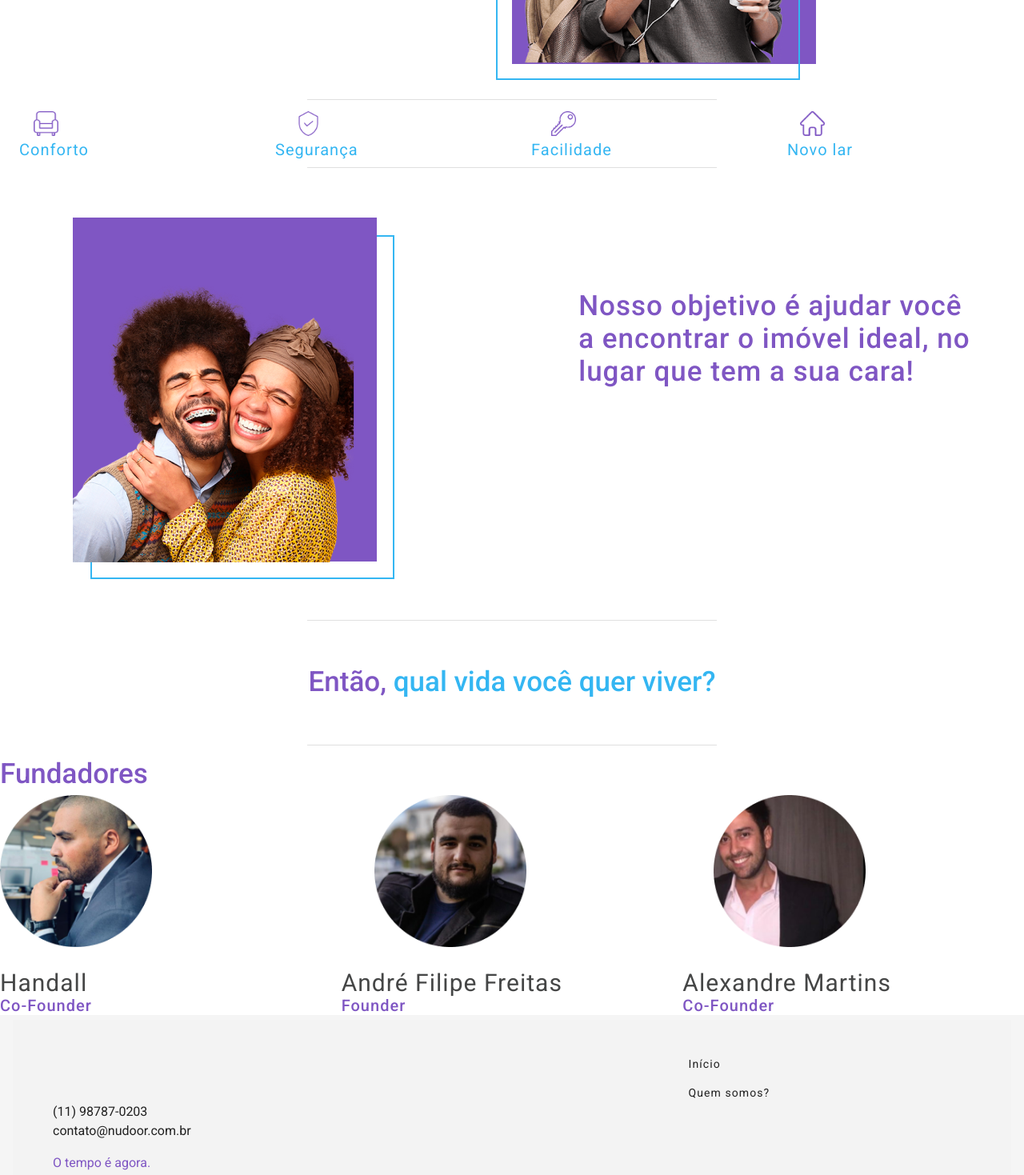
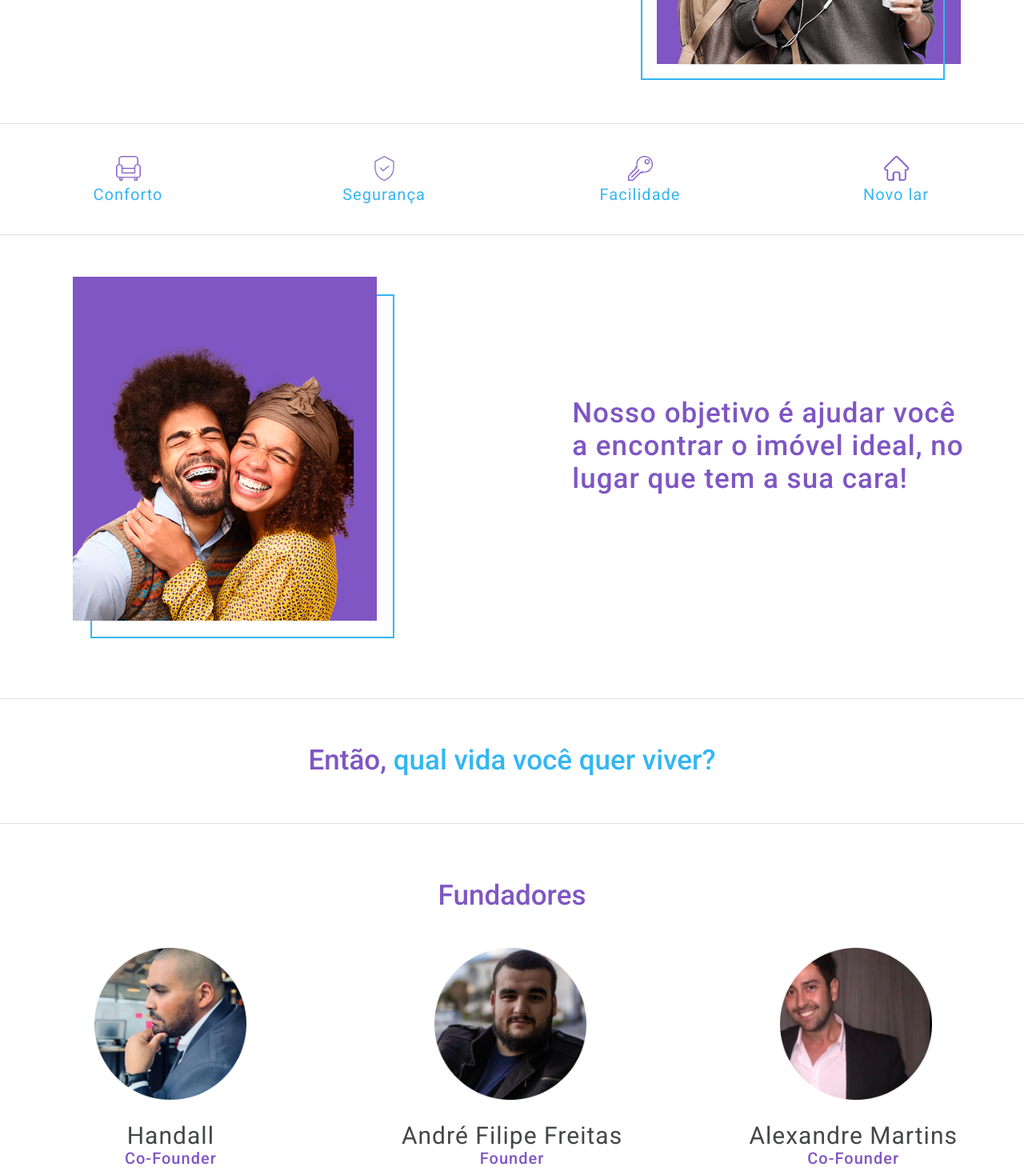
Before and after one commit to Fator3/moov-front, a Vue app: page /about in a window 1280 px wide. Shown: the part 1300-2769 px from the top of the page at 80% size. Built offline with nearby package versions, Linux system fonts and the light colour scheme; what vue-scroll-loader would draw is missing.

Commit message:
[NUD026] alignment changes and fixes

```diff
--- a/package.json
+++ b/package.json
@@ -8,6 +8,7 @@
     "lint": "vue-cli-service lint"
   },
   "dependencies": {
+    "@mdi/js": "^4.5.95",
     "axios": "^0.19.0",
     "bootstrap": "^4.4.1",
     "core-js": "^2.6.5",
@@ -21,12 +22,11 @@
     "vue": "^2.6.10",
     "vue-router": "^3.0.3",
     "vue-scroll-loader": "^2.2.0",
+    "vue-the-mask": "^0.11.1",
     "vuejs-datepicker": "^1.6.2",
     "vuelidate": "^0.7.4",
     "vuetify": "^2.1.0",
-    "vuex": "^3.0.1",
-    "@mdi/js": "^4.5.95",
-    "vue-the-mask": "^0.11.1"
+    "vuex": "^3.0.1"
   },
   "devDependencies": {
     "@vue/cli-plugin-babel": "^3.11.0",
--- a/src/views/About.vue
+++ b/src/views/About.vue
@@ -9,58 +9,50 @@
     </v-sheet>
     <v-sheet class="display-2">
       <v-row no-gutters>
-        <v-col class="mb-6">
-          <span class="text-style-secondary">Somos uma plataforma<br />
+        <v-col class="d-flex flex-column mb-6 align-center">
+          <span class="text-style-secondary" style="padding-right:15%;">Somos uma plataforma<br />
             desenvolvida para você<br />
             encontrar o melhor lugar <br />
             para viver!
           </span>
         </v-col>
-        <v-col class="mb-6 d-flex justify-content-end" style="padding-bottom:20px;">
+        <v-col class="d-flex flex-column mb-6 align-center" style="padding-bottom:50px;">
           <div class="img-container">
             <img src="../assets/images/about-girl.png" class="img-align-left">
-            <div class="rect-after" ></div>
+            <div class="rect-after"></div>
           </div>
         </v-col>
       </v-row>
       <v-divider></v-divider>
-      <v-row no-gutters >
-        <v-col class="md-2 pa-1 d-flex justify-content-center">
-          <div>
-            <img class="img-size" src="../assets/images/icon-confort.png">
-            <span class="text-icon">Conforto</span>
-          </div>
+      <v-row no-gutters class="d-flex flex-row align-center">
+        <v-col class="d-flex flex-column justify-center mb-3">
+          <img class="img-size" src="../assets/images/icon-confort.png" />
+          <span class="text-icon">Conforto</span>
         </v-col>
-        <v-col class="md-2 pa-1 d-flex justify-content-center">
-          <div>
-            <img class="img-size" src="../assets/images/icon-safety.png">
-            <span class="text-icon">Segurança</span>
-          </div>
+        <v-col class="d-flex flex-column justify-center mb-3">
+          <img class="img-size" src="../assets/images/icon-safety.png" />
+          <span class="text-icon">Segurança</span>
         </v-col>
-        <v-col class="md-2 pa-1 d-flex justify-content-center">
-          <div>
-            <img class="img-size" src="../assets/images/icon-key.png">
-            <span class="text-icon">Facilidade</span>
-          </div>
+        <v-col class="d-flex flex-column justify-center mb-3">
+          <img class="img-size" src="../assets/images/icon-key.png" />
+          <span class="text-icon">Facilidade</span>
         </v-col>
-        <v-col class="md-2 pa-1 d-flex justify-content-center">
-          <div>
-            <img src="../assets/images/icon-home.png" class="img-size" >
-            <span class="text-icon">Novo lar</span>
-          </div>
+        <v-col class="d-flex flex-column justify-center mb-3">
+          <img src="../assets/images/icon-home.png" class="img-size" />
+          <span class="text-icon">Novo lar</span>
         </v-col>
       </v-row>
       <v-divider></v-divider>
       <v-row no-gutters="">
-        <v-col class="md-6 pa-6">
+        <v-col class="d-flex flex-column mb-6 md-6 pa-6">
           <div class="rect-before">
             <div class="img-container-over ">
-              <img src="../assets/images/couple.png" class="img-align-top">
+              <img src="../assets/images/couple.png" />
             </div>
           </div>
         </v-col>
-        <v-col class="md-6 pa-6">
-          <span class="text-style-secondary">
+        <v-col class="d-flex flex-column mb-6 md-6 pa-6 align-center">
+          <span class="text-style-secondary" style="padding-top: 20%;">
             Nosso objetivo é ajudar você <br />
             a encontrar o imóvel ideal, no <br />
             lugar que tem a sua cara!
@@ -69,39 +61,41 @@
       </v-row>
     </v-sheet>
     <v-divider style="margin-top: 6%; margin-bottom:4%;"></v-divider>
-    <v-row no-gutters class="justify-content-center">
+    <v-row no-gutters class="d-flex flex-row align-center">
       <span class="text-style-tertiary">
         <span>Então,</span> qual vida você quer viver?
       </span>
     </v-row>
     <v-divider style="margin-top: 4%;"></v-divider>
-    <v-row no-gutters class="justify-content-center text-style-tertiary spacing-row">
-      <span class="justify-content-center">Fundadores</span>
+    <v-row no-gutters class="d-flex flex-row text-style-tertiary align-center">
+      <v-col class="d-flex flex-col justify-center" style="padding-top:5%; padding-bottom:3%;">
+        <span >Fundadores</span>
+      </v-col>
     </v-row>
-    <v-row no-gutters class="justify-content-center spacing-row">
-      <v-col class="d-flex justify-content-center">
+    <v-row no-gutters class="d-flex flex-row align-center spacing-row">
+      <v-col class="d-flex flex-col justify-center mb-4">
         <div>
             <img class="img-founders" src="../assets/images/handall.png">
-            <span class="text-name-founders d-flex justify-content-center">Handall</span>
-            <div class="d-flex justify-content-center">
+            <span class="d-flex justify-center text-name-founders">Handall</span>
+            <div class="d-flex justify-center">
               <span class="text-part-founders">Co-Founder</span>
             </div>
         </div>
       </v-col>
-      <v-col class="d-flex justify-content-center">
+      <v-col class="d-flex flex-col justify-center mb-4">
         <div>
-          <img class="img-founders img-spacing" src="../assets/images/andre.png">
-          <span class="text-name-founders">André Filipe Freitas</span>
-          <div class="d-flex justify-content-center">
+          <img class="img-founders img-founder-align" src="../assets/images/andre.png">
+          <span class=" d-flex justify-center text-name-founders">André Filipe Freitas</span>
+          <div class="d-flex justify-center">
             <span class="text-part-founders">Founder</span>
           </div>
         </div>
       </v-col>
-      <v-col class="d-flex justify-content-center">
+      <v-col class="d-flex flex-col justify-center mb-4">
         <div>
-          <img class="img-founders img-spacing" src="../assets/images/alexandre.png">
-          <span class="text-name-founders">Alexandre Martins</span>
-          <div class="d-flex justify-content-center">
+          <img class="img-founders img-founder-align" src="../assets/images/alexandre.png">
+          <span class="d-flex justify-center text-name-founders">Alexandre Martins</span>
+          <div class="d-flex justify-center">
             <span class="text-part-founders">Co-Founder</span>
           </div>
         </div>
@@ -114,7 +108,7 @@
 export default {}
 </script>
 
-<style>
+<style scoped>
 .wrapper {
   width: 100% !important;
   max-width: 100% !important;
@@ -155,12 +149,8 @@ export default {}
   font-weight: 500;
   font-size: 35px;
   line-height: 41px;
-  display: flex;
-  align-items: center;
-  text-align: justify;
   letter-spacing: 1.02px;
-  margin-left: 10%;
-  margin-top: 20%;
+  margin-top: 10%;
   color: #7F56C3;
 }
 .bottom-text {
@@ -175,12 +165,13 @@ export default {}
   padding: 40px 80px;
 }
 .img-container {
-  /* float: right; */
-  margin-right: 10%;
+  left: 8%;
   width: 380px;
   height: 430px;
   background-color: #7F56C3;
   position: relative;
+  padding-top: 37px;
+  padding-left: 25px;
 }
 .rect-after {
   position: absolute;
@@ -205,26 +196,15 @@ export default {}
   height: 430px;
   background-color: #7F56C3;
   position: absolute;
-}
-.img-align-top {
-  padding-top: 85px;
-}
-.img-align-left {
-  padding-top: 35px;
-  padding-left: 15px;
+  padding-top: 84px;
 }
 .img-size {
+  margin-top: 40px;
   width: 31px;
   height: 31px;
   display: flex;
   margin-left: auto;
   margin-right: auto;
-}
-.v-divider {
-  margin-bottom: 10px;
-  margin-left: auto;
-  margin-right: auto;
-  width: 40%;
 }
 .text-icon {
   font-family: Roboto;
@@ -232,9 +212,10 @@ export default {}
   font-weight: 400;
   font-size: 20px;
   line-height: 35px;
-  display: flex;
+  margin-bottom: 20px;
   letter-spacing: 1.02px;
-  margin-left: 20px;
+  margin-left: auto;
+  margin-right: auto;
   color: #34B6F2;
 }
 .text-style-tertiary {
@@ -249,16 +230,9 @@ export default {}
   color:#7F56C3;
   font-size: 35px;
 }
-.spacing-row {
-  margin-top: 3%;
-  margin-bottom: 3%;
-}
 .img-founders {
   width: 190px;
   height: 190px;
-}
-.img-spacing {
-    margin-left: 15%;
 }
 .text-name-founders {
   font-family: Roboto;
@@ -266,8 +240,8 @@ export default {}
   font-weight: normal;
   font-size: 30px;
   line-height: 35px;
-  display: flex;
-  align-items: center;
+  /* display: flex;
+  align-items: center; */
   letter-spacing: 1.02px;
   padding-top: 20px;
   color: #454646;
@@ -278,9 +252,10 @@ export default {}
   font-weight: 500;
   font-size: 20px;
   line-height: 23px;
-  /* display: flex; */
-  /* align-items: center; */
   letter-spacing: 1.02px;
   color: #7F56C3;
 }
+.img-founder-align {
+  margin-left: 15%;
+}
 </style>
```
